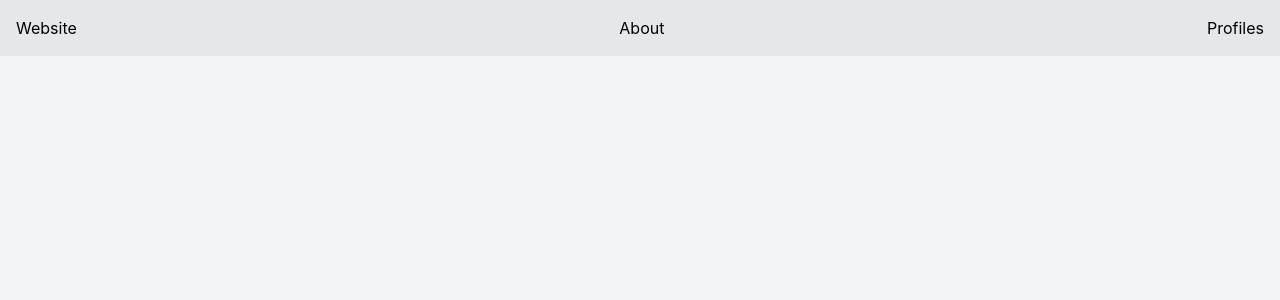
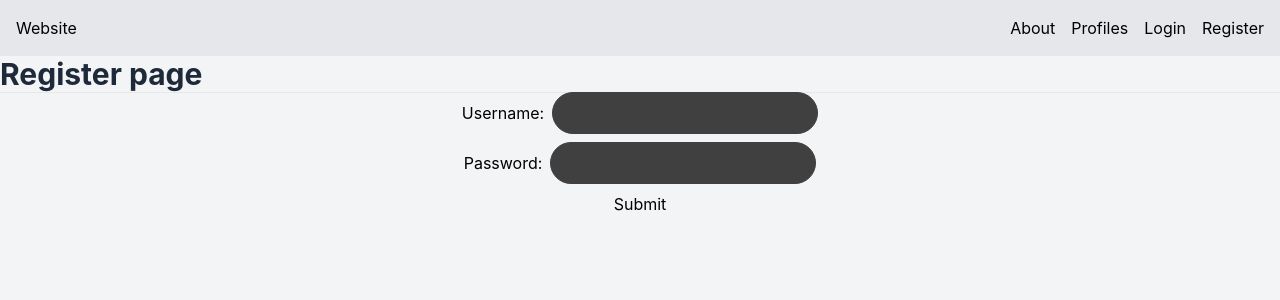
Before and after one commit to sachith89/vue-nuxt-playground, a Nuxt app: page /register in a window 1280 px wide. Shown: the top 300 px of the page. Built offline with nearby package versions, Linux system fonts and the light colour scheme.

Commit message:
Add Login and Register pages with form validation and update NavigationBar links

```diff
--- a/app/components/NavigationBar.vue
+++ b/app/components/NavigationBar.vue
@@ -3,12 +3,18 @@
 <template>
   <nav class="flex justify-between p-4 bg-gray-200">
     <NuxtLink to="/">Website</NuxtLink>
-    <ul>
-      <li><NuxtLink to="/about">About</NuxtLink></li>
-    </ul>
-    <ul>
+    <ul class="inline-flex gap-4">
+      <li>
+        <NuxtLink to="/about">About</NuxtLink>
+      </li>
       <li>
         <NuxtLink to="/profile/1">Profiles</NuxtLink>
+      </li>
+      <li>
+        <NuxtLink to="/login">Login</NuxtLink>
+      </li>
+      <li>
+        <NuxtLink to="/register">Register</NuxtLink>
       </li>
     </ul>
   </nav>
--- /dev/null
+++ b/app/pages/login.vue
@@ -0,0 +1,76 @@
+<template>
+  <PageTitle>Login page</PageTitle>
+  <div class="login-page">
+    <form class="flex flex-col gap-2 items-center" @submit.prevent="submitForm">
+      <div class="flex gap-2 items-center justify-center">
+        <label for="username">Username:</label>
+        <input v-model="form.username" type="text" name="username" id="username">
+      </div>
+
+      <div class="flex gap-2 items-center justify-center">
+        <label for="password">Password:</label>
+        <input v-model="form.password" type="password" name="password" id="password">
+      </div>
+      <button type="submit" class="px-6!">
+        Submit
+      </button>
+    </form>
+
+    <div v-if="errors" class="flex items-center justify-center">
+      {{ errors }}
+    </div>
+
+  </div>
+</template>
+
+<script setup lang="ts">
+
+const errors = ref<string | null>(null)
+
+async function submitForm() {
+  errors.value = null;
+
+  if (!form.username) {
+    errors.value = 'Username is required';
+    return;
+  }
+
+  if (!form.password) {
+    errors.value = 'Password is required';
+    return;
+  }
+
+  const result = await $fetch.raw('/api/auth/login', {
+    method: 'POST',
+    body: {username: form.username, password: form.password}, async onResponseError({response}) {
+      if (response.status === 401) {
+        errors.value = (response._data).message;
+        return;
+      }
+    }
+  })
+
+  if (!result.ok) {
+    errors.value = 'Something went wrong while login';
+    return;
+  }
+
+  errors.value = 'Login successful';
+
+}
+
+const form = reactive({
+  username: '',
+  password: '',
+})
+
+</script>
+
+<style scoped>
+@import "tailwindcss";
+@import "tailwindcss";
+
+input {
+  @apply bg-neutral-700 border border-neutral-700 p-2 rounded-full;
+}
+</style>
--- /dev/null
+++ b/app/pages/register.vue
@@ -0,0 +1,71 @@
+<template>
+  <PageTitle>Register page</PageTitle>
+  <div class="register-page">
+    <form class="flex flex-col gap-2 items-center" @submit.prevent="submitForm">
+      <div class="flex gap-2 items-center justify-center">
+        <label for="username">Username:</label>
+        <input v-model="form.username" type="text" name="username" id="username">
+      </div>
+
+      <div class="flex gap-2 items-center justify-center">
+        <label for="password">Password:</label>
+        <input v-model="form.password" type="password" name="password" id="password">
+      </div>
+      <button type="submit" class="px-6!">
+        Submit
+      </button>
+    </form>
+
+    <div v-if="errors" class="flex items-center justify-center">
+      {{ errors }}
+    </div>
+
+  </div>
+</template>
+
+<script setup lang="ts">
+
+const errors = ref<string | null>(null)
+
+async function submitForm() {
+  errors.value = null;
+
+  if (!form.username) {
+    errors.value = 'Username is required';
+    return;
+  }
+
+  if (!form.password) {
+    errors.value = 'Password is required';
+    return;
+  }
+
+  const result = await $fetch.raw('/api/auth/register', {
+    method: 'POST',
+    body: {username: form.username, password: form.password},
+  })
+
+  if (!result.ok) {
+    errors.value = 'Something went wrong while registering';
+    return;
+  }
+
+  errors.value = 'Registration successful';
+
+}
+
+const form = reactive({
+  username: '',
+  password: '',
+})
+
+</script>
+
+<style scoped>
+@import "tailwindcss";
+@import "tailwindcss";
+
+input {
+  @apply bg-neutral-700 border border-neutral-700 p-2 rounded-full;
+}
+</style>
```
